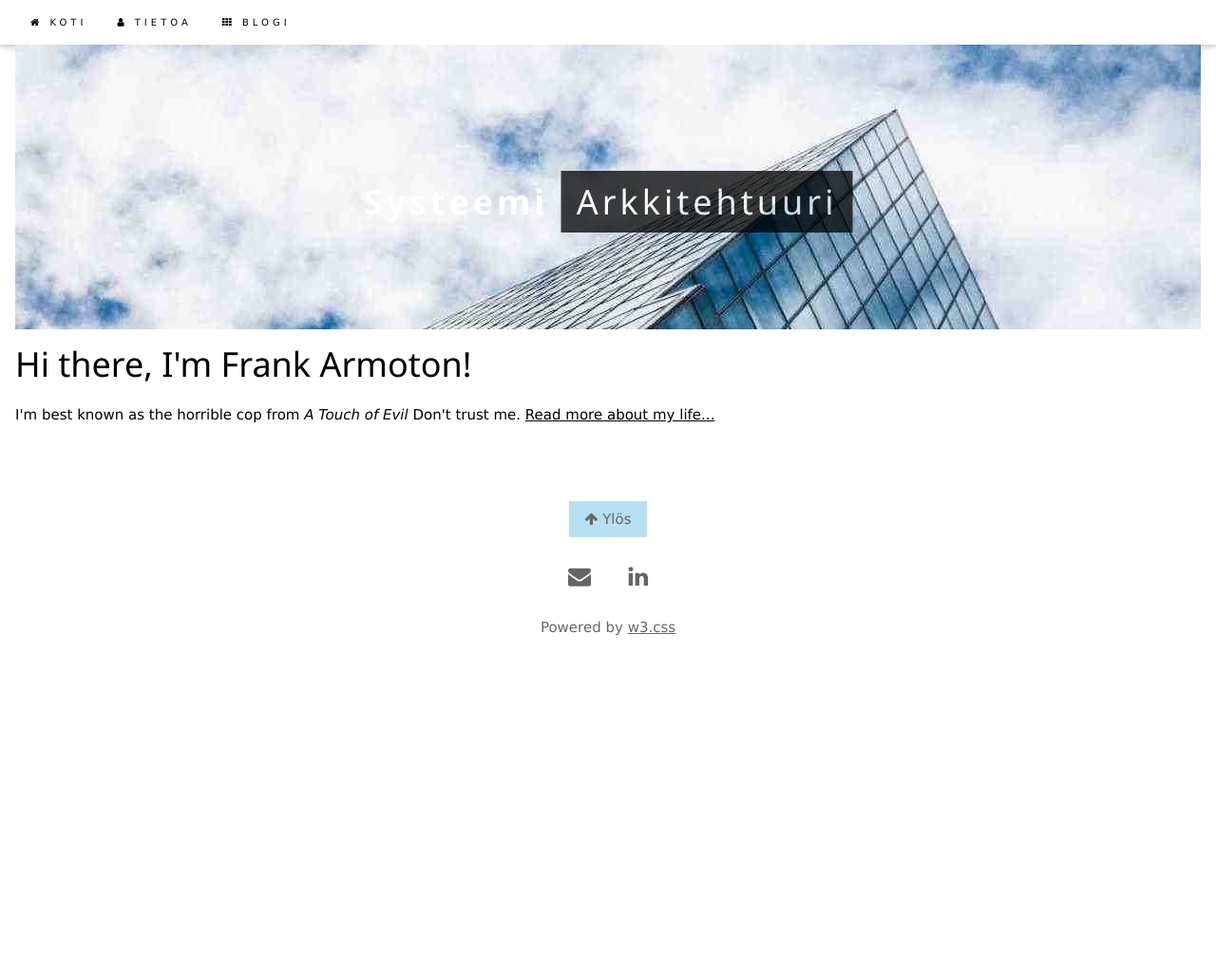
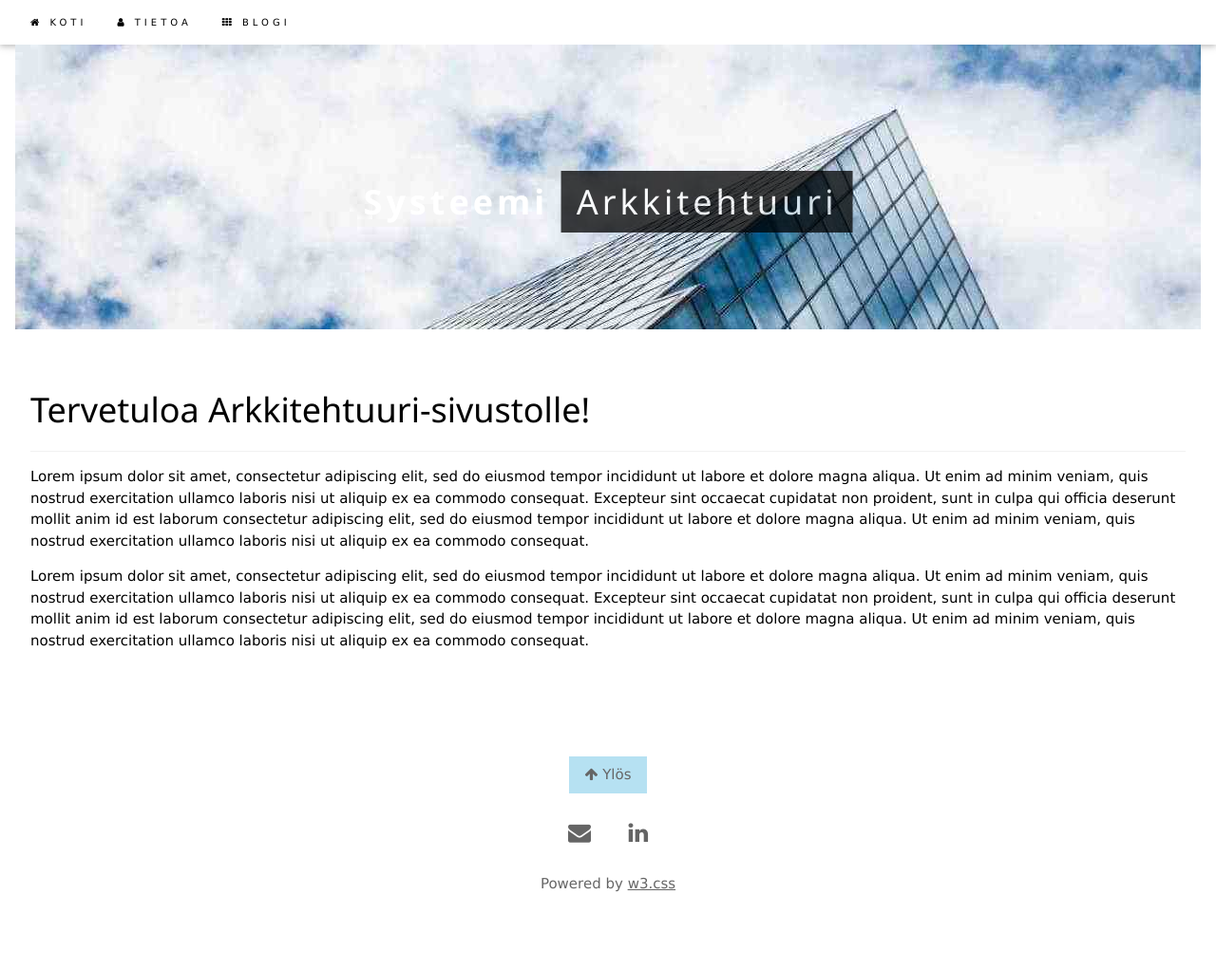
Before and after one commit to seme/seme.github.io, a Jekyll site: the page built from index.html, in a window 1280 px wide. Shown: the whole page at 95% size. Built offline with Jekyll 4.4.1, drawn with Linux system fonts in a browser that asks for light colours; comment, search, counter and statistics services are not loaded; before the commit the page ends 900 px from its top, so only the background shows below that.

Commit message:
muotoilua mobiilisti

```diff
--- a/blog/index.html
+++ b/blog/index.html
@@ -8,7 +8,7 @@
     <ul class="w3-ul w3-hoverable w3-padding-small">
 
         {% for post in site.posts %}
-          <li><span>{{ post.date | date_to_string }}</span> » <a href="{{ post.url }}" title="{{ post.title }}">{{ post.title }}</a></li>
+          <li><span>{{ post.date | date: "%d.%m.%Y" }}</span> » <a href="{{ post.url }}" title="{{ post.title }}">{{ post.title }}</a></li>
         {% endfor %}
     </ul>
 
--- a/index.html
+++ b/index.html
@@ -14,6 +14,14 @@
 		</div>
 	</div>
 
-
-	<h1>Hi there, I'm Frank Armoton!</h1>
-	<p>I'm best known as the horrible cop from <em>A Touch of Evil</em> Don't trust me. <a href="/about">Read more about my life...</a></p>
+	<div class="w3-container w3-padding-32" >
+		<h1 class="w3-border-bottom w3-border-light-grey w3-padding-16">Tervetuloa Arkkitehtuuri-sivustolle!</h1>
+		<p>Lorem ipsum dolor sit amet, consectetur adipiscing elit, sed do eiusmod tempor incididunt ut labore et dolore magna aliqua. Ut enim ad minim veniam, quis nostrud exercitation ullamco laboris nisi ut aliquip ex ea commodo consequat. Excepteur sint
+			occaecat cupidatat non proident, sunt in culpa qui officia deserunt mollit anim id est laborum consectetur adipiscing elit, sed do eiusmod tempor incididunt ut labore et dolore magna aliqua. Ut enim ad minim veniam, quis nostrud exercitation ullamco
+			laboris nisi ut aliquip ex ea commodo consequat.
+		</p>
+		<p>Lorem ipsum dolor sit amet, consectetur adipiscing elit, sed do eiusmod tempor incididunt ut labore et dolore magna aliqua. Ut enim ad minim veniam, quis nostrud exercitation ullamco laboris nisi ut aliquip ex ea commodo consequat. Excepteur sint
+			occaecat cupidatat non proident, sunt in culpa qui officia deserunt mollit anim id est laborum consectetur adipiscing elit, sed do eiusmod tempor incididunt ut labore et dolore magna aliqua. Ut enim ad minim veniam, quis nostrud exercitation ullamco
+			laboris nisi ut aliquip ex ea commodo consequat.
+		</p>
+	</div>
```
